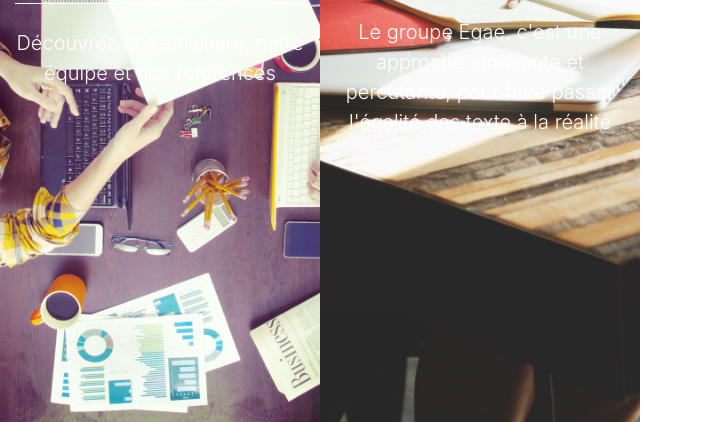
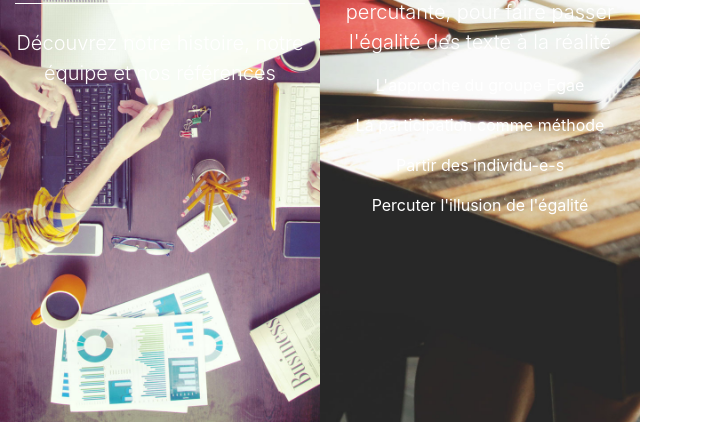
Before and after one commit to AndryRaza/Groupe_Egae, a plain HTML site: page index.html in a window 1280 px wide. Shown: the part 378-800 px from the top of the page, without its empty margins (0-703 px from the left). Drawn offline with nearby package versions, Linux system fonts and the light colour scheme.

Commit message:
rajout hover texte approche

```diff
--- a/index.html
+++ b/index.html
@@ -40,6 +40,12 @@
                         passer
                         l'égalité des texte à la réalité</p>
                 </div>
+                <div class="text-center" id="hover_approche">
+                    <p>L'approche du groupe Egae</p>
+                    <p>La participation comme méthode</p>
+                    <p>Partir des individu-e-s</p>
+                    <p>Percuter l'illusion de l'égalité</p>
+                </div>
             </div>
             <!-------------------------------------------------------------------------->
             <div class="col" id="solution"></div>
```
